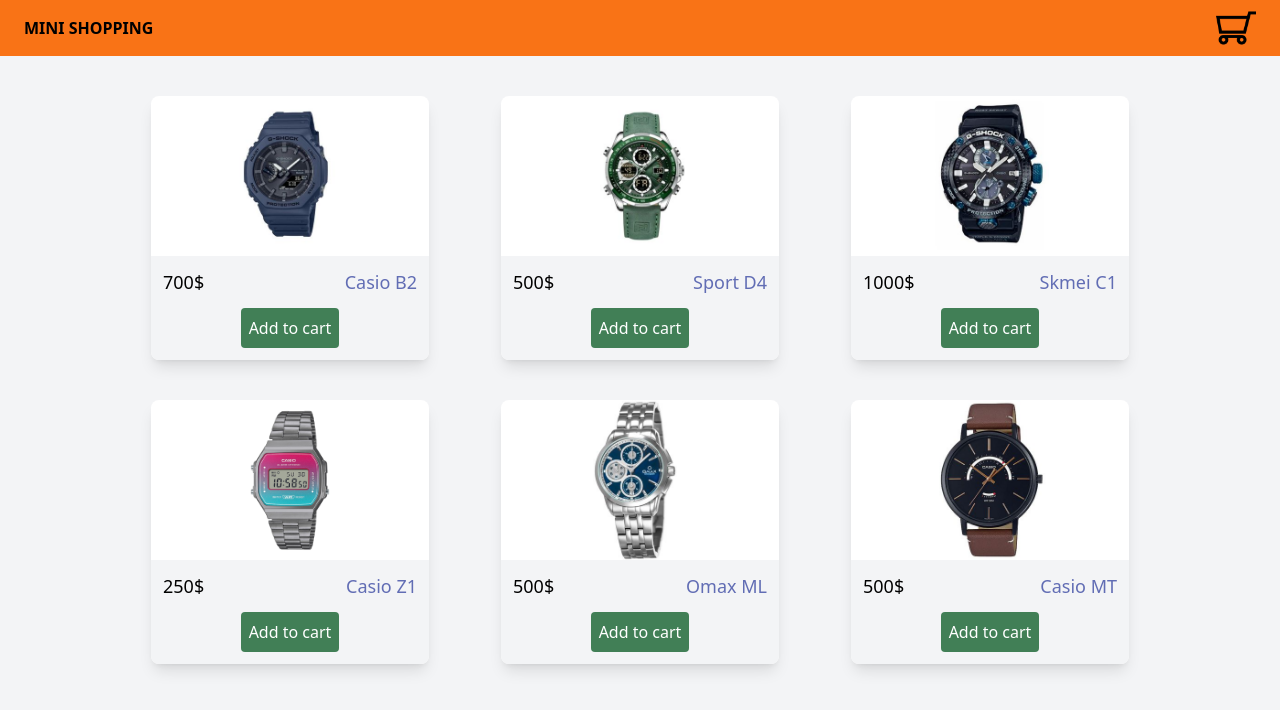
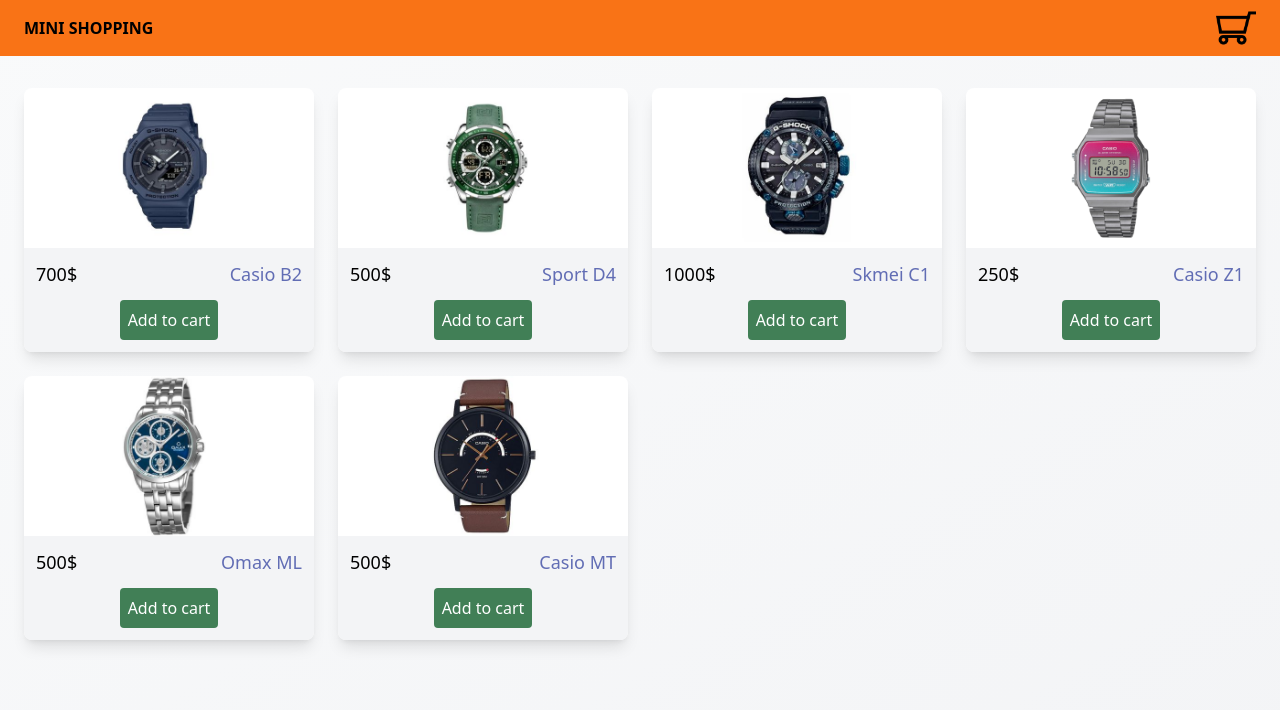
Before and after one commit to fezebr/mini-shop, a Vue app: page / in a window 1280 px wide. Shown: the top 710 px of the page. Built offline with nearby package versions, Linux system fonts and the light colour scheme.

Commit message:
refactor: refactor app.vue style

```diff
--- a/src/App.vue
+++ b/src/App.vue
@@ -1,13 +1,15 @@
 <template>
-  <div>
+  <div class="min-h-screen bg-gradient-to-br from-gray-50 to-gray-100">
     <NavBar />
-    <div class="p-5 flex flex-wrap justify-center">
-      <div
-        v-for="product in productList"
-        :key="product.id"
-        class="w-full sm:w-1/2 md:w-1/3 lg:w-1/4 px-4 mb-8rounded m-5"
-      >
-        <ProductItem :product="product" />
+    <div class="container mx-auto px-6 py-8">
+      <div class="grid grid-cols-1 sm:grid-cols-2 lg:grid-cols-3 xl:grid-cols-4 gap-6">
+        <div
+          v-for="product in productList"
+          :key="product.id"
+          class="transform transition-transform duration-300 hover:scale-105"
+        >
+          <ProductItem :product="product" />
+        </div>
       </div>
     </div>
   </div>
```
